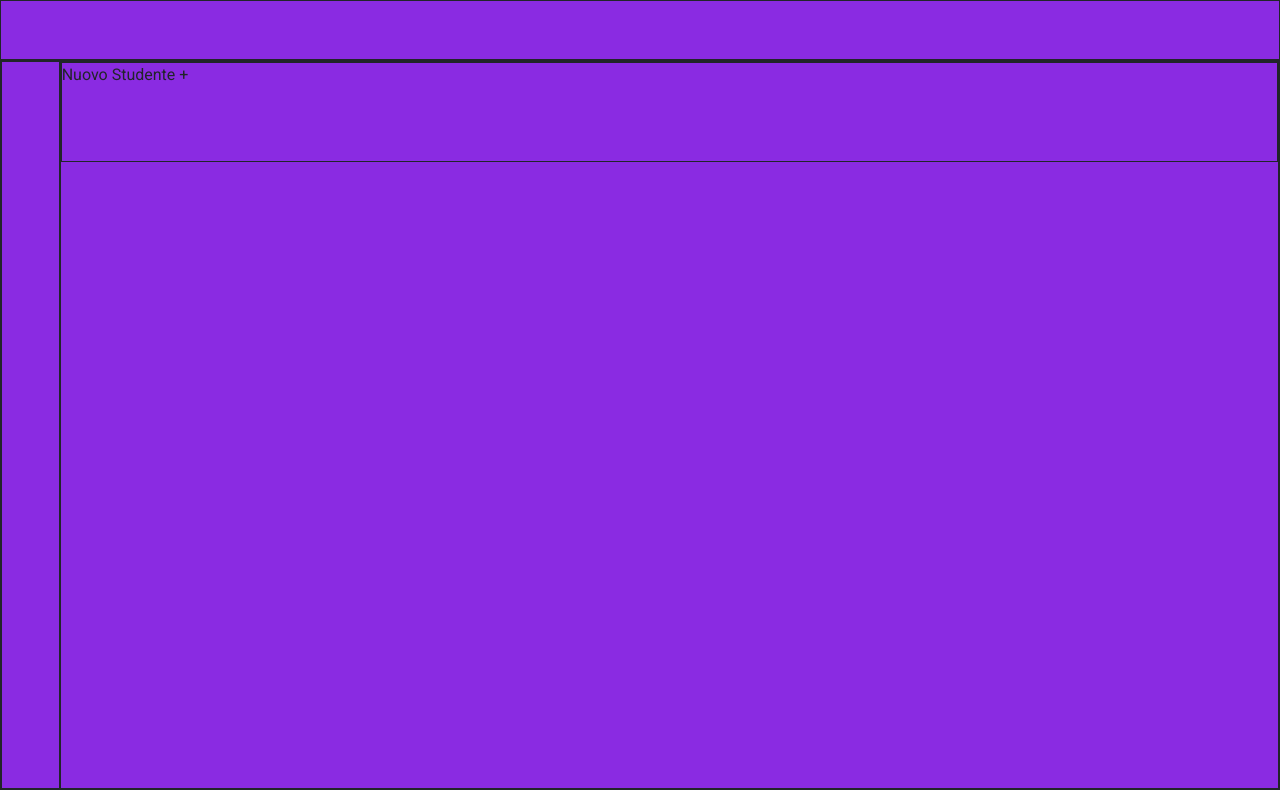
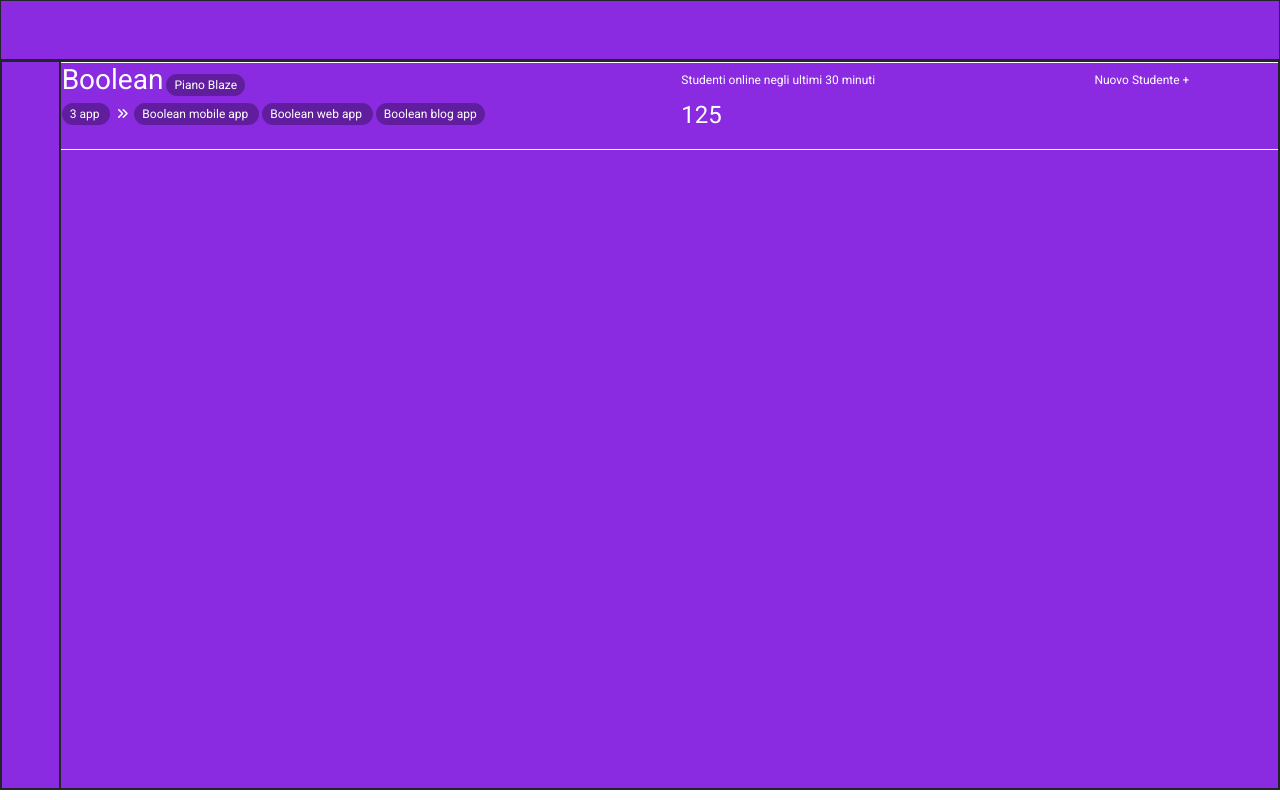
Before and after one commit to jeremy-mazzocco/html-css-bootstrap-dashboard, a plain HTML site: page index.html in a window 1280 px wide. Drawn offline with nearby package versions, Linux system fonts and the light colour scheme.

Commit message:
add right-side header

```diff
--- a/index.html
+++ b/index.html
@@ -25,13 +25,47 @@
         <nav>
 
         </nav>
-        <div class="side">
-            <div class="side-header d-flex">
-                <div class="col-12 col-md-4">
-                    Nuovo Studente +
+        <div class="overflow-hidden ms_side">
+            <div class="row ms_side-header">
+                <div class="col-12 col-md-4 col-lg-2 order-md-3">
+                    <p>
+                        Nuovo Studente +
+                    </p>
                 </div>
-                <div class="col-12 col-md-4"></div>
-                <div class="col-12 col-md-4"></div>
+                <div class="col-12 col-md-4 col-lg-6 order-md-1">
+                    <h3>
+                        Boolean
+                    </h3>
+                    <span class="label">
+                        Piano Blaze
+                    </span>
+                    <div>
+                        <span class="label">
+                            3 app
+                        </span>
+                        <i class="fa-solid fa-angles-right"></i>
+                        <span class="label hidden-lg">
+                            +
+                        </span>
+                        <span class="hidden-sm">
+                            Boolean mobile app
+                        </span>
+                        <span class="hidden-sm">
+                            Boolean web app
+                        </span>
+                        <span class="hidden-sm">
+                            Boolean blog app
+                        </span>
+                    </div>
+                </div>
+                <div class="col-12 col-md-4 col-lg-4 order-md-2">
+                    <p>
+                        Studenti online negli ultimi 30 minuti
+                    </p>
+                    <p id="number">
+                        125
+                    </p>
+                </div>
             </div>
 
         </div>
--- a/style.css
+++ b/style.css
@@ -1,3 +1,5 @@
+/* MY CSS */
+
 body {
     font-family: 'Roboto', sans-serif;
 }
@@ -15,8 +17,41 @@ nav {
     height: 100%;
 }
 
-.side {
+/* CSS right side block */
+.ms_side {
     width: calc(100% - 30px);
+}
+
+.ms_side-header {
+    color: white;
+    font-size: 0.75rem;
+}
+
+.ms_side-header span {
+    background-color: rgba(0, 0, 0, 0.3);
+    padding: 4px 8px;
+    border-radius: 20px;
+    margin-right: 3px;
+}
+
+.ms_side-header h3 {
+    display: inline-block;
+}
+
+.ms_side-header p {
+    padding-top: 0.5rem;
+}
+
+.ms_side-header i {
+    margin: 0px 3px;
+}
+
+.hidden-sm {
+    display: none;
+}
+
+#number {
+    font-size: 1.5rem;
 }
 
 
@@ -24,12 +59,31 @@ nav {
 header,
 main,
 nav,
-.side,
-.side-header {
+.ms_side,
+.ms_side-header {
     background-color: blueviolet;
     border: 1px solid;
 }
 
-.side-header {
-    height: 100px;
+
+
+
+/* RESPONSIVE */
+
+@media (min-width: 576px) {
+    #number {
+        margin-top: -1rem;
+    }
 }
+
+@media (min-width: 768px) {}
+
+@media (min-width: 992px) {
+    .hidden-sm {
+        display: inline;
+    }
+
+    .hidden-lg {
+        display: none;
+    }
+}
```
